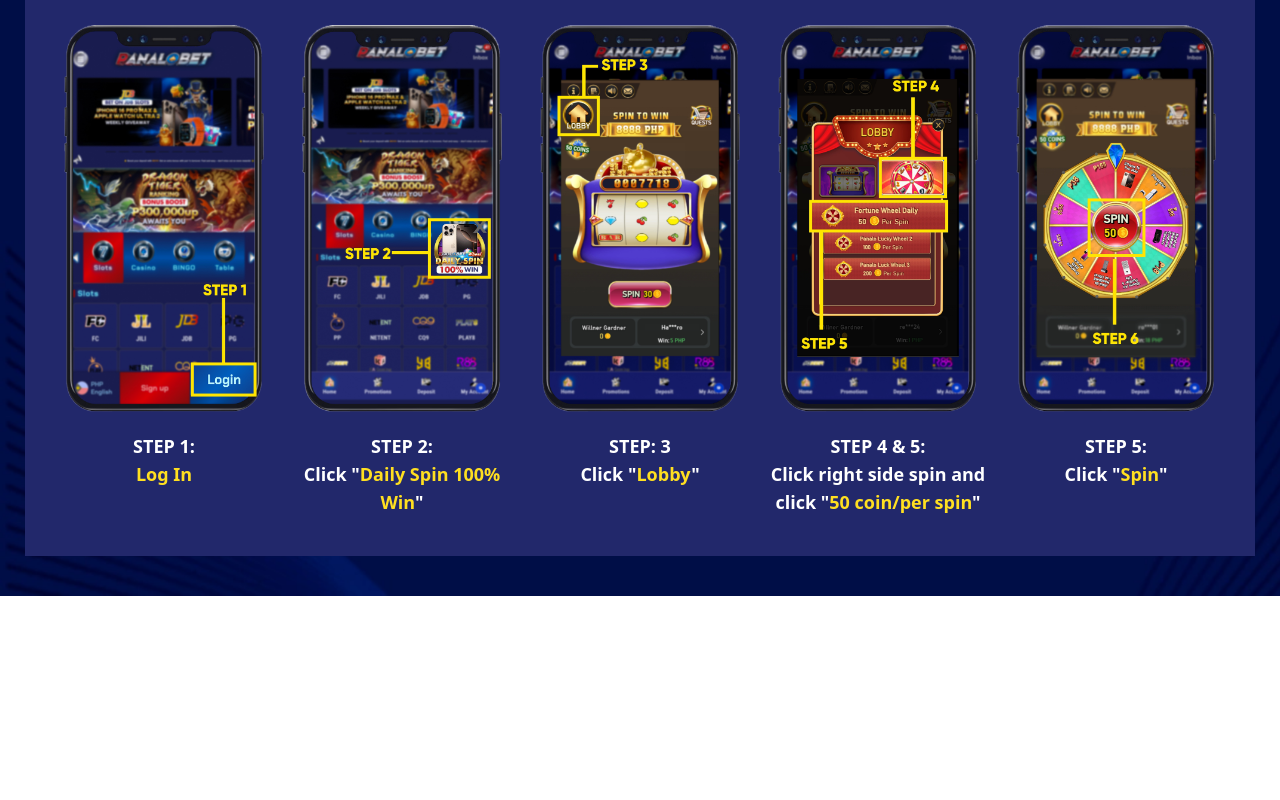
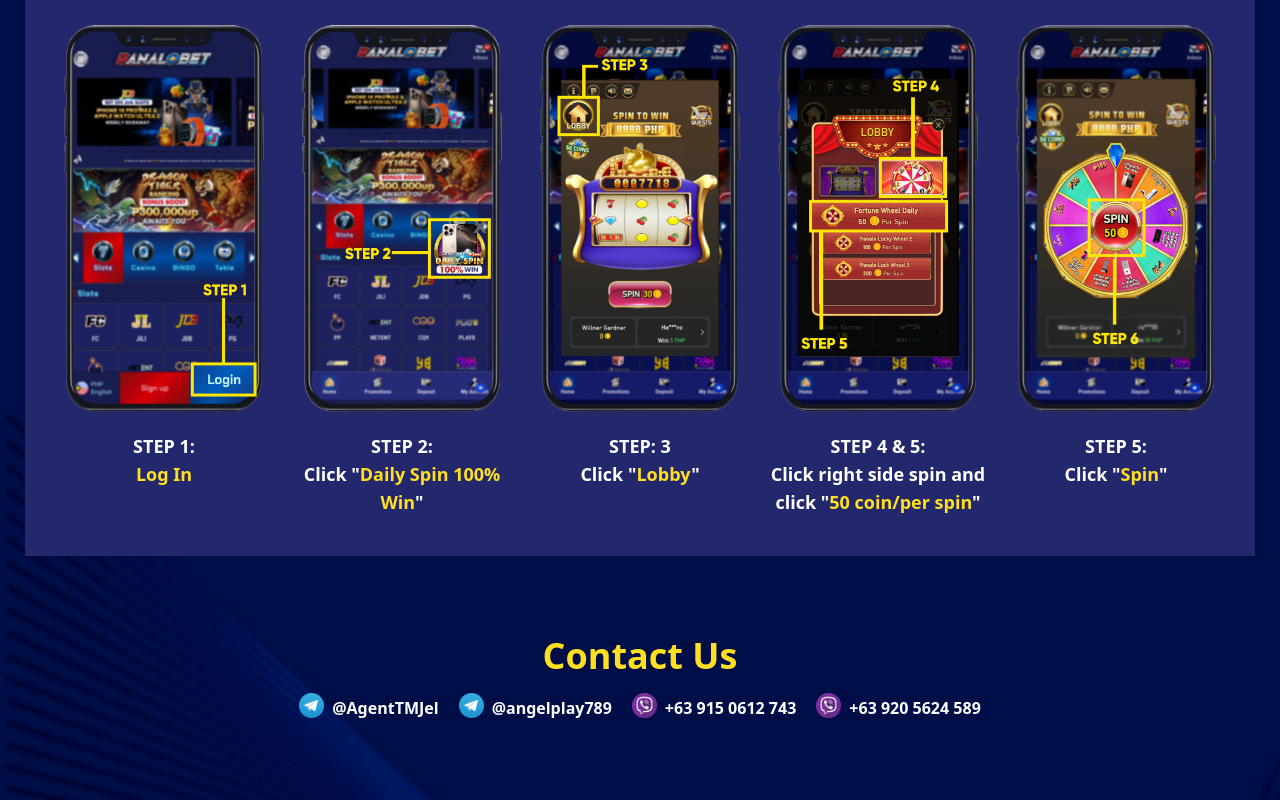
Before and after one commit to jovpbcfd/pb-npldg, a Next.js app: page / in a window 1280 px wide. Shown: the part 1317-2117 px from the top of the page. Before the commit the page ends 1913 px from the top, so only its background shows below. Built offline with nearby package versions, Linux system fonts and the light colour scheme.

Commit message:
Add social contacts

```diff
--- a/components/spin-step.tsx
+++ b/components/spin-step.tsx
@@ -2,6 +2,7 @@
 
 export default function SpinStep() {
   return (
+    <>
       <div className="max-w-[1230px] mx-auto mt-10 md:bg-[#22286b] md:py-10 md:px-5 md:mb-10">
         <div>
           <h1 className="text-white text-2xl font-bold uppercase text-center md:text-4xl">
@@ -51,7 +52,8 @@
               <p className="text-white font-bold text-center text-lg">
                 <span className="block uppercase">Step: 3</span>
                 <span>
-                Click &quot;<span className="text-yellow-300">Lobby</span>&quot;
+                  Click &quot;<span className="text-yellow-300">Lobby</span>
+                  &quot;
                 </span>
               </p>
             </div>
@@ -70,7 +72,8 @@
                 <span className="block uppercase">Step 4 & 5:</span>
                 <span className="text-pretty">
                   Click right side spin and click &quot;
-                <span className="text-yellow-300">50 coin/per spin</span>&quot;
+                  <span className="text-yellow-300">50 coin/per spin</span>
+                  &quot;
                 </span>
               </p>
             </div>
@@ -88,7 +91,8 @@
               <p className="text-white font-bold text-center text-xl md:text-lg">
                 <span className="block uppercase">Step 5:</span>
                 <span className="text-balance">
-                Click &quot;<span className="text-yellow-300">Spin</span>&quot;
+                  Click &quot;<span className="text-yellow-300">Spin</span>
+                  &quot;
                 </span>
               </p>
             </div>
@@ -103,5 +107,74 @@
           </div>
         </div>
       </div>
+
+      <div className="max-w-[1230px] mx-auto flex items-center justify-center my-10 md:my-20">
+        <div className="flex flex-col items-center gap-5 md:flex-row md:gap-7">
+          <div className="text-center">
+            <h2 className="text-yellow-300 font-bold text-2xl md:text-4xl md:font-bold">
+              Contact Us
+            </h2>
+            <div className="flex items-center gap-5 lg:mt-4">
+              <div className="flex items-center gap-2">
+                <Image
+                  src="/img/IMAGE_STEPS/SOCIALS_ICONS/telegram_icon.webp"
+                  width={25}
+                  height={25}
+                  alt="Telegram Icon"
+                />
+                <p className="text-white mt-2 md:mt-1">
+                  <a
+                    href="https://t.me/AgentTMJel"
+                    target="_blank"
+                    className="inline-block font-semibold text-white hover:text-[#8EE4FF] transform transition duration-300 hover:-translate-y-1"
+                  >
+                    @AgentTMJel
+                  </a>
+                </p>
+              </div>
+              <div className="flex items-center gap-2">
+                <Image
+                  src="/img/IMAGE_STEPS/SOCIALS_ICONS/telegram_icon.webp"
+                  width={25}
+                  height={25}
+                  alt="Telegram Icon"
+                />
+                <p className="text-white mt-2 md:mt-1">
+                  <a
+                    href="https://t.me/angelplay789"
+                    target="_blank"
+                    className="inline-block font-semibold text-white hover:text-[#8EE4FF] transform transition duration-300 hover:-translate-y-1"
+                  >
+                    @angelplay789
+                  </a>
+                </p>
+              </div>
+              <div className="flex items-center gap-2">
+                <Image
+                  src="/img/IMAGE_STEPS/SOCIALS_ICONS/viber_icon.webp"
+                  width={25}
+                  height={25}
+                  alt="Telegram Icon"
+                />
+                <p className="mt-2 md:mt-1 inline-block font-semibold text-white hover:text-[#a78bfa] transform transition duration-300 hover:-translate-y-1 cursor-pointer">
+                  +63 915 0612 743
+                </p>
+              </div>
+              <div className="flex items-center gap-2">
+                <Image
+                  src="/img/IMAGE_STEPS/SOCIALS_ICONS/viber_icon.webp"
+                  width={25}
+                  height={25}
+                  alt="Telegram Icon"
+                />
+                <p className="mt-2 md:mt-1 inline-block font-semibold text-white hover:text-[#a78bfa] transform transition duration-300 hover:-translate-y-1 cursor-pointer">
+                  +63 920 5624 589
+                </p>
+              </div>
+            </div>
+          </div>
+        </div>
+      </div>
+    </>
   );
 }
```
Also changed, not shown: public/img/IMAGE_STEPS/SOCIALS_ICONS/telegram_icon.webp (added), public/img/IMAGE_STEPS/SOCIALS_ICONS/viber_icon.webp (added). Lines whose indentation alone changed are shown as unchanged.
